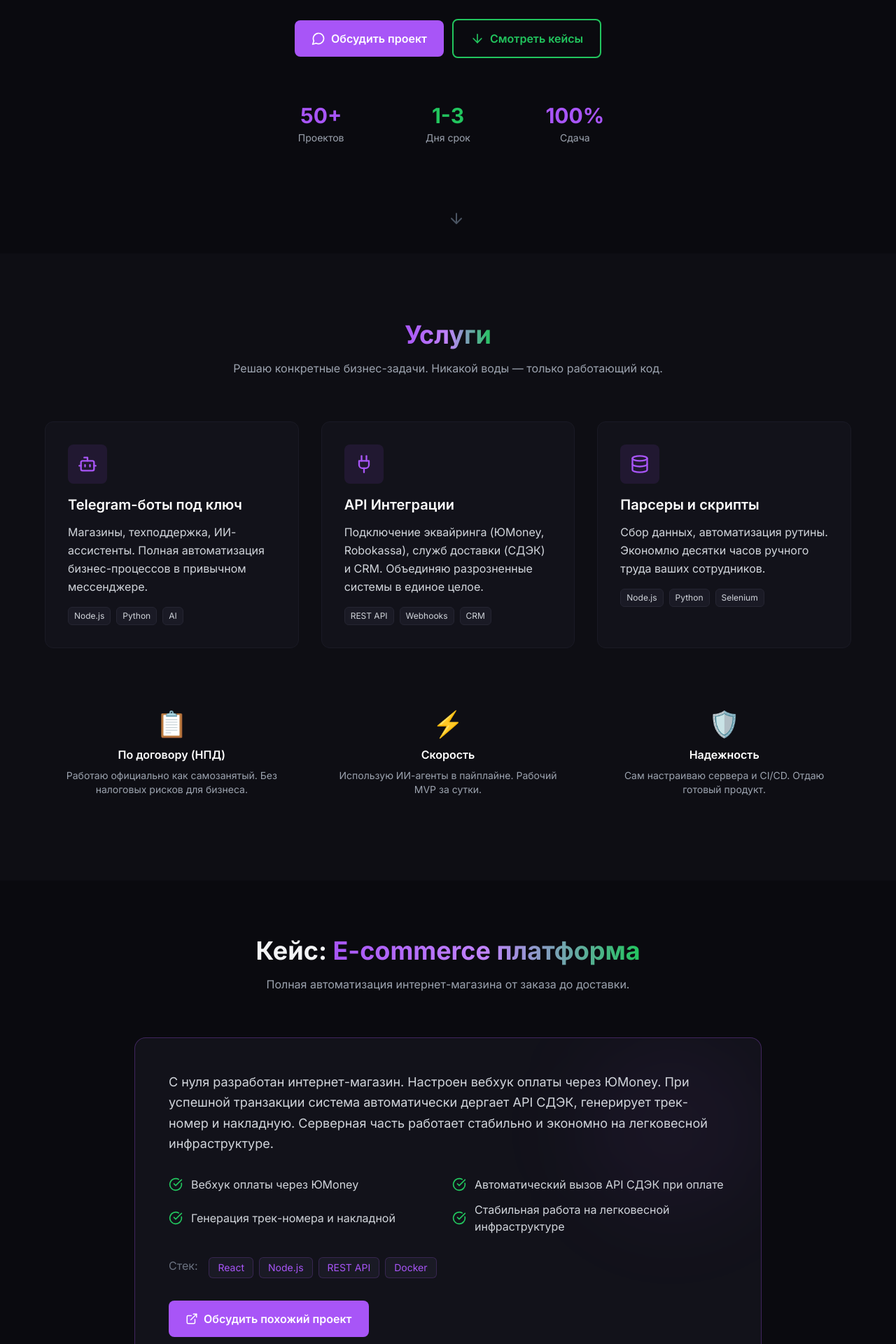
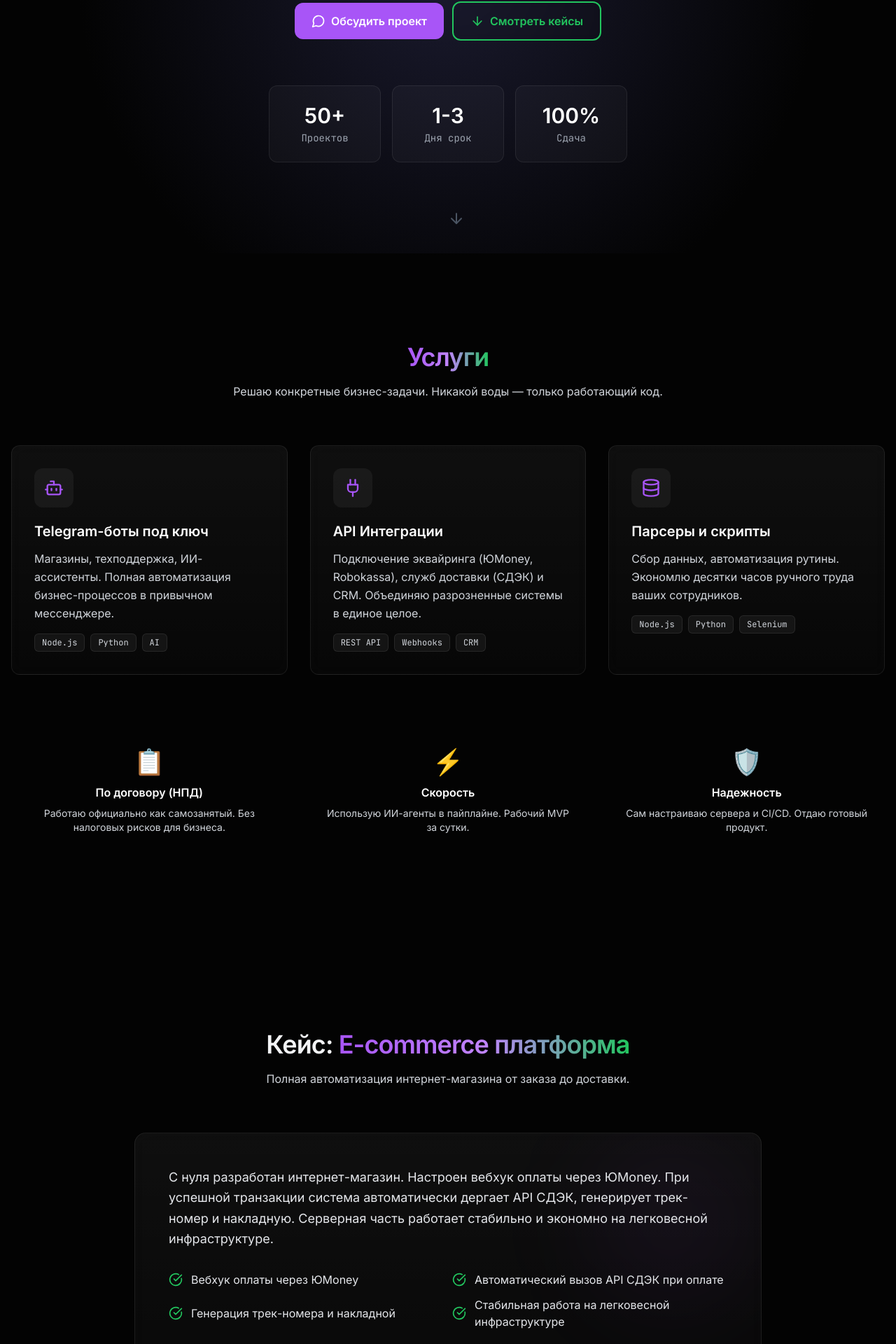
Before and after one commit to wwmaxik/wwmaxik.github.io, a React (Vite) app: page / in a window 1280 px wide. Shown: the part 438-2358 px from the top of the page at 70% size. Built offline with nearby package versions, Linux system fonts and the light colour scheme.

Commit message:
feat: modern tech B2B UI upgrade - glassmorphism, bento grid, new colors

```diff
--- a/index.html
+++ b/index.html
@@ -5,13 +5,13 @@
     <link rel="icon" type="image/svg+xml" href="/vite.svg" />
     <meta name="viewport" content="width=device-width, initial-scale=1.0" />
     <meta name="description" content="Автоматизация бизнеса, разработка ботов и интеграции API. Работаю как самозанятый, срок от 24 часов." />
-    <meta name="theme-color" content="#0a0a0f" />
+    <meta name="theme-color" content="#030303" />
     <title>Автоматизация бизнеса | Разработка ботов и API</title>
     <link rel="preconnect" href="https://fonts.googleapis.com">
     <link rel="preconnect" href="https://fonts.gstatic.com" crossorigin>
-    <link href="https://fonts.googleapis.com/css2?family=Inter:wght@400;500;600;700&display=swap" rel="stylesheet">
+    <link href="https://fonts.googleapis.com/css2?family=Inter:wght@400;500;600;700&family=JetBrains+Mono:wght@400;500&display=swap" rel="stylesheet">
   </head>
-  <body class="bg-dark-900 text-gray-100">
+  <body class="bg-[#030303] text-gray-100">
     <div id="root"></div>
     <script type="module" src="/src/main.jsx"></script>
   </body>
--- a/src/App.jsx
+++ b/src/App.jsx
@@ -5,7 +5,7 @@ import Footer from './components/Footer'
 
 function App() {
   return (
-    <div className="min-h-screen bg-dark-900">
+    <div className="min-h-screen bg-[#030303]">
       <Hero />
       <Services />
       <CaseStudy />
--- a/src/components/CaseStudy.jsx
+++ b/src/components/CaseStudy.jsx
@@ -1,4 +1,4 @@
-import { CheckCircle, ExternalLink, Github } from 'lucide-react'
+import { CheckCircle, ExternalLink } from 'lucide-react'
 
 function CaseStudy() {
   const features = [
@@ -11,26 +11,26 @@ function CaseStudy() {
   const techStack = ['React', 'Node.js', 'REST API', 'Docker']
 
   return (
-    <section className="py-20 px-4">
+    <section className="py-32 px-4">
       <div className="max-w-4xl mx-auto">
         {/* Section Header */}
         <div className="text-center mb-16">
           <h2 className="section-title">
-            Кейс: <span className="gradient-text">E-commerce платформа</span>
+            Кейс: <span className="gradient-text-accent">E-commerce платформа</span>
           </h2>
           <p className="section-subtitle">
             Полная автоматизация интернет-магазина от заказа до доставки.
           </p>
         </div>
 
-        {/* Case Study Card */}
-        <div className="bg-dark-800 border border-neon-purple/30 rounded-2xl p-6 md:p-10 lg:p-12 relative overflow-hidden">
+        {/* Case Study Card - Glassmorphism */}
+        <div className="glass-card border border-white/[0.08] rounded-2xl p-6 md:p-10 lg:p-12 relative overflow-hidden">
           {/* Background accent */}
           <div className="absolute top-0 right-0 w-64 h-64 bg-neon-purple/5 rounded-full blur-3xl pointer-events-none" />
 
           <div className="relative z-10">
             {/* Main Description */}
-            <p className="text-lg text-gray-300 mb-8 leading-relaxed">
+            <p className="text-lg text-gray-200 mb-8 leading-relaxed">
               С нуля разработан интернет-магазин. Настроен вебхук оплаты через ЮMoney.
               При успешной транзакции система автоматически дергает API СДЭК,
               генерирует трек-номер и накладную. Серверная часть работает стабильно
@@ -42,18 +42,18 @@ function CaseStudy() {
               {features.map((feature, index) => (
                 <div key={index} className="flex items-center gap-3">
                   <CheckCircle className="text-neon-green flex-shrink-0" size={20} />
-                  <span className="text-gray-300">{feature}</span>
+                  <span className="text-gray-200">{feature}</span>
                 </div>
               ))}
             </div>
 
             {/* Tech Stack */}
             <div className="flex flex-wrap gap-2 mb-8">
-              <span className="text-gray-500 mr-2">Стек:</span>
+              <span className="text-gray-400 mr-2 font-mono">Стек:</span>
               {techStack.map((tech, index) => (
                 <span
                   key={index}
-                  className="px-3 py-1 text-sm rounded-md bg-dark-700 text-neon-purple border border-neon-purple/20"
+                  className="px-3 py-1 text-sm rounded-md bg-white/[0.05] text-neon-purple border border-white/[0.08] font-mono"
                 >
                   {tech}
                 </span>
@@ -66,6 +66,7 @@ function CaseStudy() {
                 href="https://t.me/yourusername"
                 target="_blank"
                 rel="noopener noreferrer"
+                aria-label="Обсудить похожий проект в Telegram"
                 className="btn-primary inline-flex items-center justify-center gap-2"
               >
                 <ExternalLink size={18} />
@@ -76,7 +77,7 @@ function CaseStudy() {
         </div>
 
         {/* Additional Info */}
-        <p className="text-center text-gray-500 mt-8 text-sm">
+        <p className="text-center text-gray-400 mt-8 text-sm">
           Есть и другие кейсы. Обсудим на консультации.
         </p>
       </div>
--- a/src/components/Hero.jsx
+++ b/src/components/Hero.jsx
@@ -10,30 +10,30 @@ function Hero() {
 
   return (
     <section className="min-h-screen flex flex-col justify-center items-center px-4 py-20 relative overflow-hidden">
-      {/* Background gradient */}
-      <div className="absolute inset-0 bg-gradient-to-b from-neon-purple/5 via-transparent to-transparent pointer-events-none" />
+      {/* Radial background gradient */}
+      <div className="absolute inset-0 bg-[radial-gradient(circle_at_center,#1a1a2e_0%,#030303_70%)] pointer-events-none" />
 
       <div className="max-w-4xl mx-auto text-center relative z-10">
         {/* Badge */}
-        <div className="inline-flex items-center gap-2 px-4 py-2 rounded-full bg-dark-800 border border-neon-purple/30 mb-8">
+        <div className="inline-flex items-center gap-2 px-4 py-2 rounded-full bg-white/[0.03] border border-white/[0.08] backdrop-blur-sm mb-8">
           <span className="w-2 h-2 rounded-full bg-neon-green animate-pulse" />
           <span className="text-sm text-gray-300">Доступен для новых проектов</span>
         </div>
 
-        {/* Main Heading */}
-        <h1 className="text-4xl md:text-6xl font-bold mb-6 leading-tight">
+        {/* Main Heading with gradient */}
+        <h1 className="text-4xl md:text-5xl lg:text-6xl font-semibold mb-6 leading-tight tracking-tight">
           Автоматизация бизнеса,{' '}
           <span className="gradient-text">API и боты за 1-3 дня</span>
         </h1>
 
         {/* Subtitle */}
-        <p className="text-lg md:text-xl text-gray-300 mb-10 max-w-2xl mx-auto">
+        <p className="text-lg md:text-xl text-gray-300 mb-10 max-w-2xl mx-auto leading-relaxed">
           Разрабатываю быстрые IT-решения для малого бизнеса.
           Работаю официально (самозанятый), закрываю проекты в срок от 24 часов.
         </p>
 
         {/* CTA Buttons */}
-        <div className="flex flex-col sm:flex-row gap-3 justify-center items-center">
+        <div className="flex flex-col sm:flex-row gap-3 justify-center items-center mb-16">
           <a
             href="https://t.me/yourusername"
             target="_blank"
@@ -53,19 +53,19 @@ function Hero() {
           </button>
         </div>
 
-        {/* Stats */}
-        <div className="mt-16 grid grid-cols-3 gap-4 md:gap-8 max-w-lg mx-auto">
-          <div className="text-center">
-            <div className="text-3xl font-bold text-neon-purple">50+</div>
-            <div className="text-sm text-gray-400 mt-1">Проектов</div>
+        {/* Stats - Bento Grid */}
+        <div className="grid grid-cols-3 gap-3 md:gap-4 max-w-lg mx-auto">
+          <div className="bento-card text-center">
+            <div className="text-2xl md:text-3xl font-semibold text-white">50+</div>
+            <div className="text-xs md:text-sm text-gray-400 mt-1 font-mono">Проектов</div>
           </div>
-          <div className="text-center">
-            <div className="text-3xl font-bold text-neon-green">1-3</div>
-            <div className="text-sm text-gray-400 mt-1">Дня срок</div>
+          <div className="bento-card text-center">
+            <div className="text-2xl md:text-3xl font-semibold text-white">1-3</div>
+            <div className="text-xs md:text-sm text-gray-400 mt-1 font-mono">Дня срок</div>
           </div>
-          <div className="text-center">
-            <div className="text-3xl font-bold text-neon-purple">100%</div>
-            <div className="text-sm text-gray-400 mt-1">Сдача</div>
+          <div className="bento-card text-center">
+            <div className="text-2xl md:text-3xl font-semibold text-white">100%</div>
+            <div className="text-xs md:text-sm text-gray-400 mt-1 font-mono">Сдача</div>
           </div>
         </div>
       </div>
--- a/src/components/Services.jsx
+++ b/src/components/Services.jsx
@@ -23,29 +23,29 @@ function Services() {
   ]
 
   return (
-    <section id="services" className="py-24 px-4 bg-dark-800/50">
-      <div className="max-w-6xl mx-auto">
-        {/* Section Header */}
+    <section id="services" className="py-32 px-4">
+      <div className="max-w-auto">
+        {/*-6xl mx Section Header */}
         <div className="text-center mb-16">
           <h2 className="section-title">
-            <span className="gradient-text">Услуги</span>
+            <span className="gradient-text-accent">Услуги</span>
           </h2>
           <p className="section-subtitle">
             Решаю конкретные бизнес-задачи. Никакой воды — только работающий код.
           </p>
         </div>
 
-        {/* Services Grid */}
-        <div className="grid md:grid-cols-3 gap-8">
+        {/* Services Grid - Glassmorphism */}
+        <div className="grid md:grid-cols-3 gap-6 md:gap-8">
           {services.map((service, index) => (
-            <div key={index} className="card group p-8">
+            <div key={index} className="glass-card group p-6 md:p-8 hover:border-white/[0.15]">
               {/* Icon */}
-              <div className="w-14 h-14 rounded-lg bg-neon-purple/10 flex items-center justify-center mb-4 group-hover:bg-neon-purple/20 transition-colors">
+              <div className="w-14 h-14 rounded-xl bg-white/[0.05] flex items-center justify-center mb-5 group-hover:bg-neon-purple/20 transition-all duration-500">
                 <service.icon className="text-neon-purple" size={28} />
               </div>
 
               {/* Title */}
-              <h3 className="text-xl font-semibold mb-3 text-white">
+              <h3 className="text-xl font-semibold mb-3 text-white group-hover:text-neon-purple transition-colors duration-300">
                 {service.title}
               </h3>
 
@@ -59,7 +59,7 @@ function Services() {
                 {service.tags.map((tag, tagIndex) => (
                   <span
                     key={tagIndex}
-                    className="px-2 py-1 text-xs rounded-md bg-dark-700 text-gray-300 border border-dark-600"
+                    className="px-2.5 py-1 text-xs rounded-md bg-white/[0.05] text-gray-300 border border-white/[0.08] font-mono"
                   >
                     {tag}
                   </span>
@@ -70,21 +70,21 @@ function Services() {
         </div>
 
         {/* Advantages */}
-        <div className="mt-16 grid md:grid-cols-3 gap-8">
+        <div className="mt-20 grid md:grid-cols-3 gap-6 md:gap-8">
           <div className="text-center p-6">
             <div className="text-4xl mb-3">📋</div>
             <h4 className="font-semibold text-white mb-2">По договору (НПД)</h4>
-            <p className="text-sm text-gray-400">Работаю официально как самозанятый. Без налоговых рисков для бизнеса.</p>
+            <p className="text-sm text-gray-300">Работаю официально как самозанятый. Без налоговых рисков для бизнеса.</p>
           </div>
           <div className="text-center p-6">
             <div className="text-4xl mb-3">⚡</div>
             <h4 className="font-semibold text-white mb-2">Скорость</h4>
-            <p className="text-sm text-gray-400">Использую ИИ-агенты в пайплайне. Рабочий MVP за сутки.</p>
+            <p className="text-sm text-gray-300">Использую ИИ-агенты в пайплайне. Рабочий MVP за сутки.</p>
           </div>
           <div className="text-center p-6">
             <div className="text-4xl mb-3">🛡️</div>
             <h4 className="font-semibold text-white mb-2">Надежность</h4>
-            <p className="text-sm text-gray-400">Сам настраиваю сервера и CI/CD. Отдаю готовый продукт.</p>
+            <p className="text-sm text-gray-300">Сам настраиваю сервера и CI/CD. Отдаю готовый продукт.</p>
           </div>
         </div>
       </div>
--- a/src/index.css
+++ b/src/index.css
@@ -8,46 +8,73 @@
   }
 
   body {
+    @apply bg-[#030303] text-gray-100;
     font-family: 'Inter', system-ui, sans-serif;
     -webkit-font-smoothing: antialiased;
     -moz-osx-font-smoothing: grayscale;
+  }
+
+  /* Tech data font */
+  .font-mono {
+    font-family: 'JetBrains Mono', monospace;
   }
 }
 
 @layer components {
   .btn-primary {
-    @apply px-6 py-3.5 min-h-[48px] bg-neon-purple text-white font-semibold rounded-lg
+    @apply px-6 py-3.5 min-h-[48px] bg-neon-purple text-white font-semibold rounded-xl
            transition-all duration-300 hover:bg-neon-purpleHover
-           hover:shadow-[0_0_20px_rgba(168,85,247,0.5)]
-           focus:ring-2 focus:ring-neon-purple focus:ring-offset-2 focus:ring-offset-dark-900;
+           hover:shadow-[0_0_30px_rgba(168,85,247,0.3)]
+           backdrop-blur-sm
+           focus:ring-2 focus:ring-neon-purple focus:ring-offset-2 focus:ring-offset-[#030303];
   }
 
   .btn-secondary {
     @apply px-6 py-3.5 min-h-[48px] border-2 border-neon-green text-neon-green font-semibold
-           rounded-lg transition-all duration-300 hover:bg-neon-green
-           hover:text-dark-900 hover:shadow-[0_0_20px_rgba(34,197,94,0.5)]
-           focus:ring-2 focus:ring-neon-green focus:ring-offset-2 focus:ring-offset-dark-900;
+           rounded-xl transition-all duration-300 hover:bg-neon-green
+           hover:text-dark-900 hover:shadow-[0_0_30px_rgba(34,197,94,0.3)]
+           backdrop-blur-sm
+           focus:ring-2 focus:ring-neon-green focus:ring-offset-2 focus:ring-offset-[#030303];
   }
 
   .card {
-    @apply bg-dark-800 border border-dark-700 rounded-xl p-6
-           transition-all duration-300 hover:border-neon-purple/50
-           hover:shadow-[0_0_30px_rgba(168,85,247,0.1)];
+    @apply bg-white/[0.03] border border-white/[0.08] backdrop-blur-sm rounded-xl p-6 md:p-8
+           transition-all duration-300 hover:border-white/[0.15]
+           hover:bg-white/[0.05]
+           hover:shadow-[0_0_40px_rgba(168,85,247,0.1)];
   }
 
   .section-title {
-    @apply text-3xl md:text-4xl font-bold text-center mb-4;
+    @apply text-3xl md:text-4xl font-semibold text-center mb-4 tracking-tight;
   }
 
   .section-subtitle {
-    @apply text-gray-400 text-center mb-12 max-w-2xl mx-auto;
+    @apply text-gray-300 text-center mb-12 max-w-2xl mx-auto leading-relaxed;
   }
 
   .gradient-text {
+    @apply bg-gradient-to-r from-white via-gray-200 to-white/40 bg-clip-text text-transparent;
+  }
+
+  .gradient-text-accent {
     @apply bg-gradient-to-r from-neon-purple via-purple-400 to-neon-green bg-clip-text text-transparent;
   }
 
   .neon-border {
-    @apply border border-neon-purple/30 rounded-xl;
+    @apply border border-white/[0.1] rounded-xl;
+  }
+
+  /* Bento grid card */
+  .bento-card {
+    @apply bg-white/[0.03] border border-white/[0.08] rounded-xl p-4 md:p-6
+           transition-all duration-300 hover:border-white/[0.15]
+           hover:bg-white/[0.05];
+  }
+
+  /* Glass card for services */
+  .glass-card {
+    @apply bg-gradient-to-b from-white/[0.05] to-white/[0.02]
+           border border-white/[0.08] backdrop-blur-md rounded-xl
+           transition-all duration-500;
   }
 }
```
Also changed, not shown: src/components/Footer.jsx (+5 -5 lines), tailwind.config.js (+8 -4 lines).
